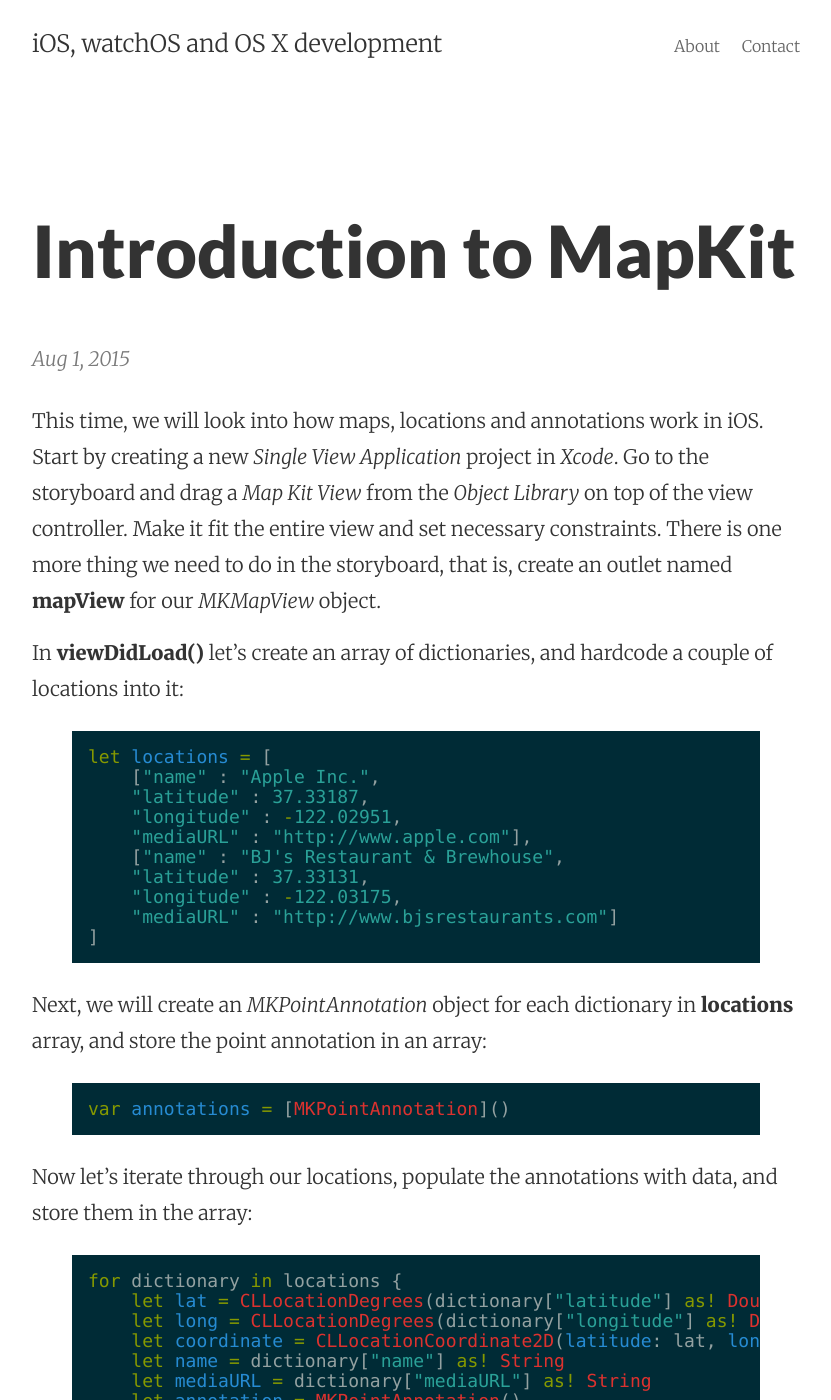
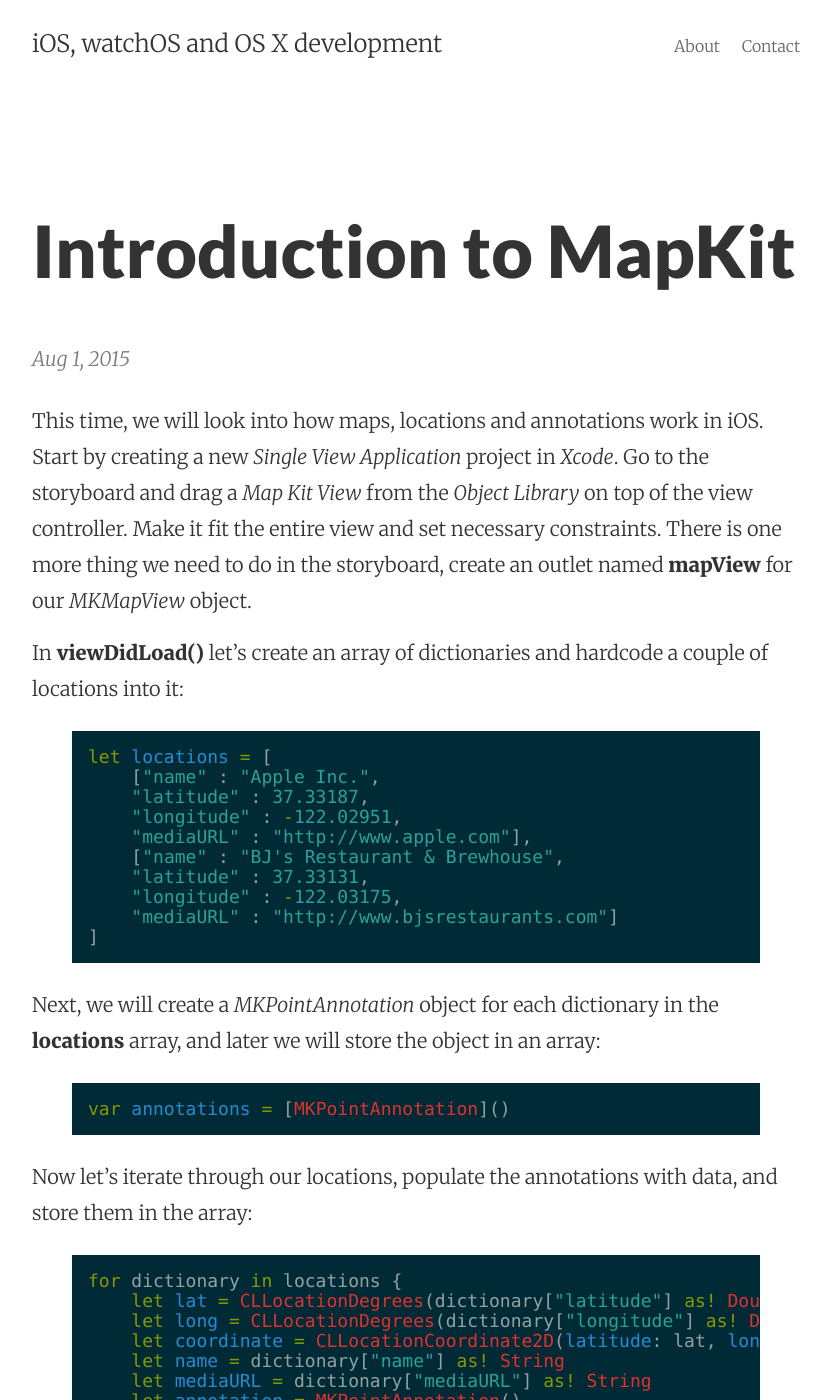
Before and after one commit to mhorga/mhorga.github.io, a Jekyll site: the page built from _posts/2015-08-01-introduction-to-mapkit.markdown, in a window 1280 px wide and 1400 px high. Shown: the whole window, without its empty margins (224-1055 px from the left). Built offline with Jekyll 4.4.1, drawn with Linux system fonts in a browser that asks for light colours; some of the changed text lies outside the part shown.

Commit message:
Post update: Introduction to MapKit

```diff
--- a/_posts/2015-08-01-introduction-to-mapkit.markdown
+++ b/_posts/2015-08-01-introduction-to-mapkit.markdown
@@ -3,9 +3,9 @@
 title: Introduction to MapKit
 layout: post
 ---
-This time, we will look into how maps, locations and annotations work in iOS. Start by creating a new _Single View Application_ project in _Xcode_. Go to the storyboard and drag a _Map Kit View_ from the _Object Library_ on top of the view controller. Make it fit the entire view and set necessary constraints. There is one more thing we need to do in the storyboard, that is, create an outlet named __mapView__ for our _MKMapView_ object.
+This time, we will look into how maps, locations and annotations work in iOS. Start by creating a new _Single View Application_ project in _Xcode_. Go to the storyboard and drag a _Map Kit View_ from the _Object Library_ on top of the view controller. Make it fit the entire view and set necessary constraints. There is one more thing we need to do in the storyboard, create an outlet named __mapView__ for our _MKMapView_ object.
 
-In __viewDidLoad()__ let's create an array of dictionaries, and hardcode a couple of locations into it:
+In __viewDidLoad()__ let's create an array of dictionaries and hardcode a couple of locations into it:
 
 {% highlight swift %}
 let locations = [
@@ -20,7 +20,7 @@
 ]
 {% endhighlight %}
 
-Next, we will create an _MKPointAnnotation_ object for each dictionary in __locations__ array, and store the point annotation in an array:
+Next, we will create a _MKPointAnnotation_ object for each dictionary in the __locations__ array, and later we will store the object in an array:
 
 {% highlight swift %}
 var annotations = [MKPointAnnotation]()
@@ -65,7 +65,13 @@
 centerMapOnLocation(annotations[0], regionRadius: 1000.0)
 {% endhighlight %}
 
-Now if you run the app again you can finally see the two annotation pins, and you can click them to see the name and URL we set for each. There is one problem with the annotations, however. Probably you noticed you cannot load the URL in a browser. In order for this to work we need to conform to the __MKMapViewDelegate__ protocol, and implement two of its methods:
+Now if you run the app again you can finally see the two annotation pins, and you can click them to see the name and URL we set for each. There is one problem with the annotations, however. Probably you noticed you cannot load the URL in a browser. In order for this to work we need to conform to the __MKMapViewDelegate__ protocol:
+
+{% highlight swift %}
+class ViewController: UIViewController, MKMapViewDelegate {
+{% endhighlight %}
+
+Next we will implement two of the delegate methods. The first method configures the annotation with a small _info_ button on the right side of each pin:
 
 {% highlight swift %}
 func mapView(mapView: MKMapView, viewForAnnotation annotation: MKAnnotation) -> MKAnnotationView? {
@@ -83,7 +89,7 @@
 }
 {% endhighlight %}
 
-The first method configures the annotation with a small _info_ button on the right side of each pin. Notice the similarities between this method and the _cellForRowAtIndexPath_ method in a table view. The second method responds when the _info_ button is tapped:
+Notice the similarities between this method and the _cellForRowAtIndexPath_ method in a table view. The second method responds when the _info_ button is tapped:
 
 {% highlight swift %}
 func mapView(mapView: MKMapView, annotationView: MKAnnotationView, calloutAccessoryControlTapped control: UIControl) {
```
